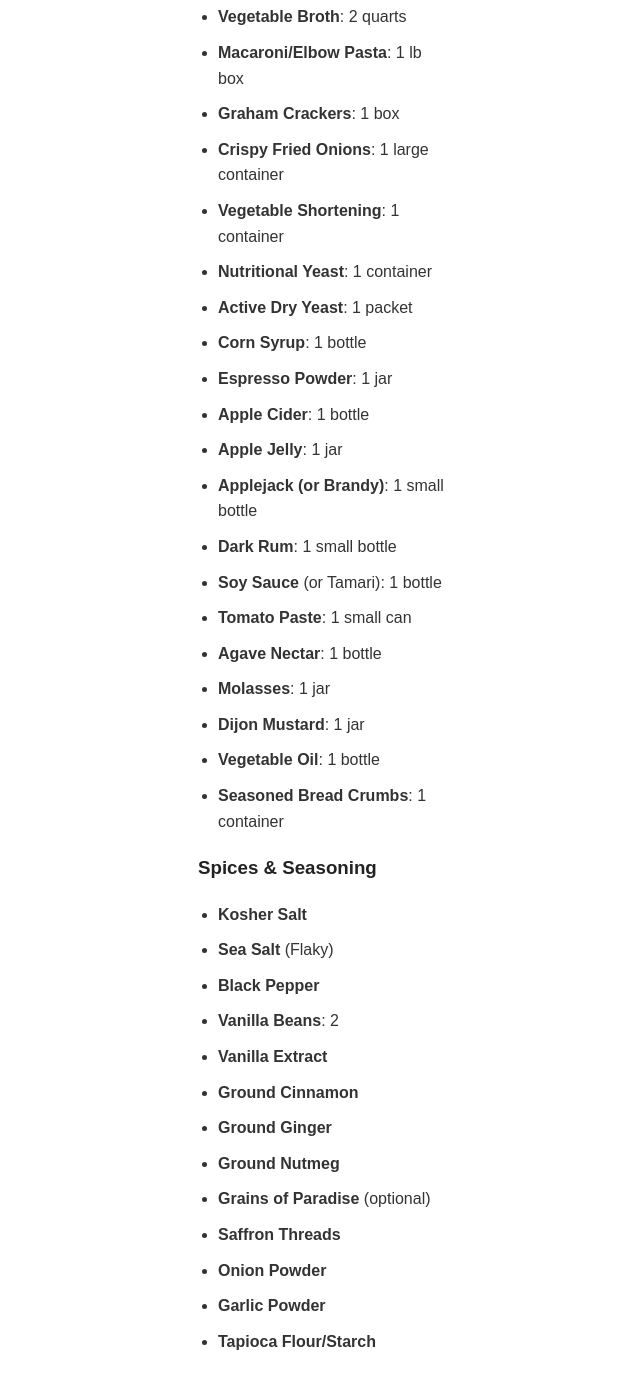
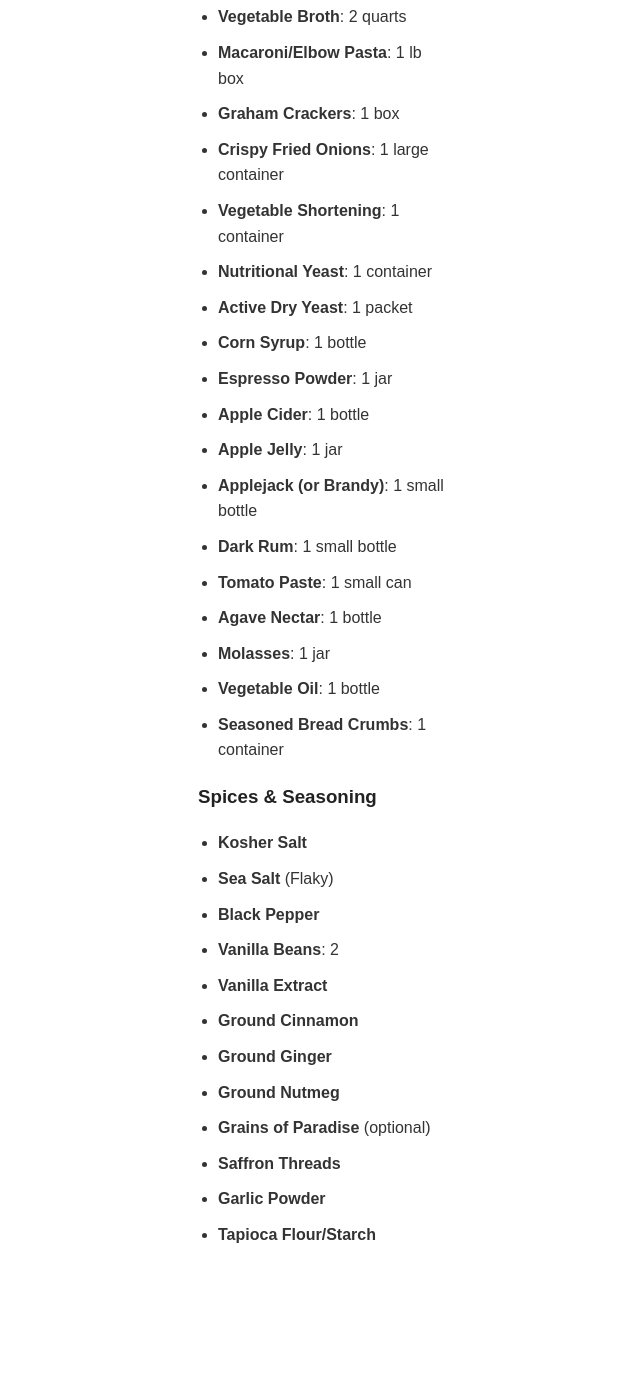
Before and after one commit to JabronieMan/thanksgiving, a Jekyll site: the page built from index.md, in a window 1280 px wide and 1400 px high, scrolled down 1586 px. Shown: the top 1389 px of the window, without its empty margins (582-1222 px from the left). Built offline with Jekyll 4.4.1, drawn with Linux system fonts in a browser that asks for light colours; after the commit the page ends 2880 px from its top, so only the background shows below that.

Commit message:
Remove Vegan Gravy from index.md

```diff
--- a/index.md
+++ b/index.md
@@ -508,14 +504,7 @@ title: Home
             </ul>
           </div>
         </li>
-        <li><strong>Soy Sauce</strong> (or Tamari): 1 bottle
-          <div class="hovercard">
-            <p>Used in:</p>
-            <ul>
-              <li>Vegan Gravy</li>
-            </ul>
-          </div>
-        </li>
+
         <li><strong>Tomato Paste</strong>: 1 small can
           <div class="hovercard">
             <p>Used in:</p>
@@ -540,14 +529,7 @@ title: Home
             </ul>
           </div>
         </li>
-        <li><strong>Dijon Mustard</strong>: 1 jar
-          <div class="hovercard">
-            <p>Used in:</p>
-            <ul>
-              <li>Vegan Gravy</li>
-            </ul>
-          </div>
-        </li>
+
         <li><strong>Vegetable Oil</strong>: 1 bottle
           <div class="hovercard">
             <p>Used in:</p>
@@ -654,14 +636,7 @@ title: Home
             </ul>
           </div>
         </li>
-        <li><strong>Onion Powder</strong>
-          <div class="hovercard">
-            <p>Used in:</p>
-            <ul>
-              <li>Vegan Gravy</li>
-            </ul>
-          </div>
-        </li>
+
         <li><strong>Garlic Powder</strong>
           <div class="hovercard">
             <p>Used in:</p>
```
Also changed, not shown: other parts of index.md (+0 -4 lines).
